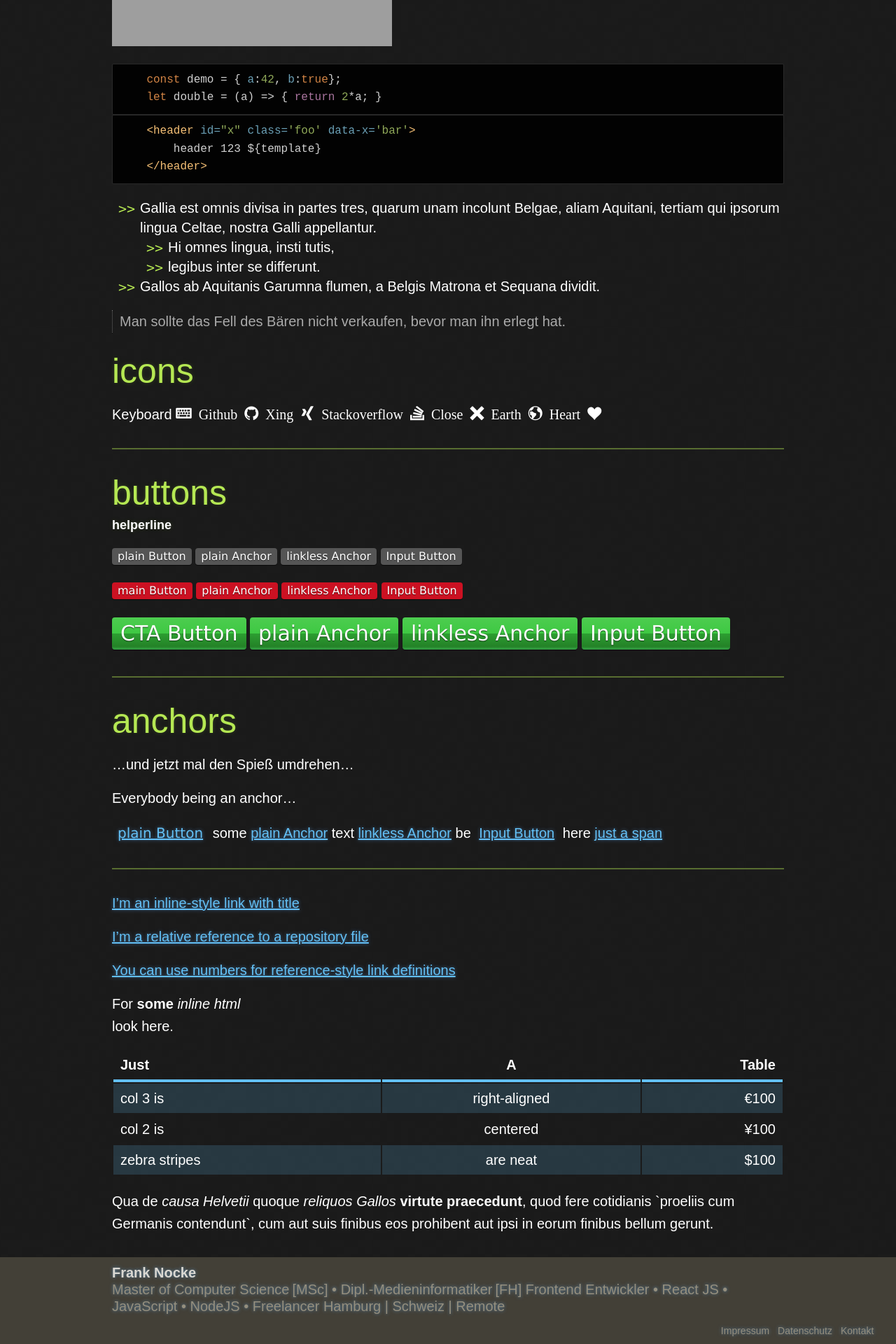
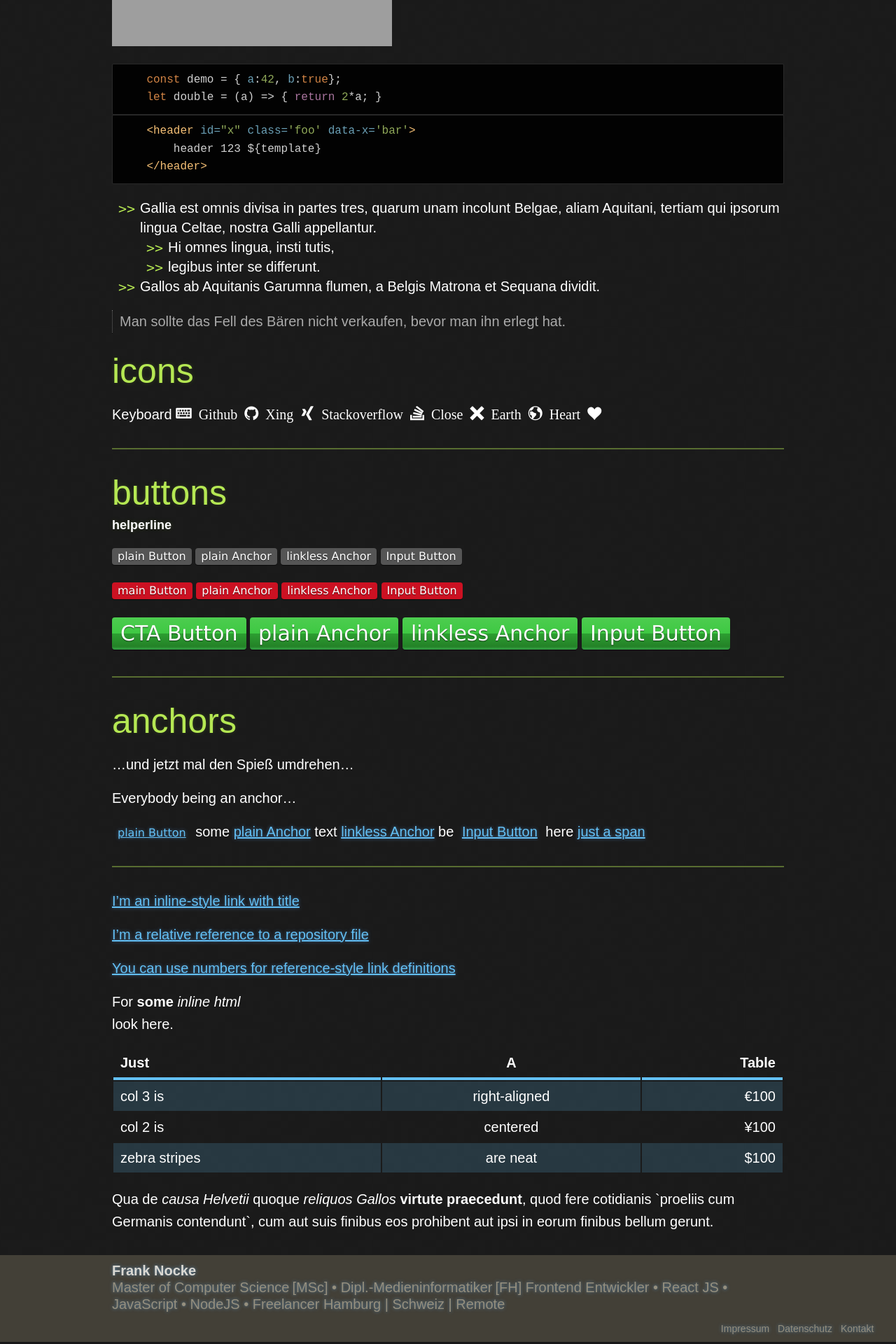
Before and after one commit to nocke/jekyll.nocke.de, a Jekyll site: the page built from _pages/parcours.md, in a window 1280 px wide. Shown: the part 2725-4645 px from the top of the page at 70% size. Built offline with Jekyll 4.4.1, drawn with Linux system fonts in a browser that asks for light colours; some web fonts are replaced.

Commit message:
(maybe) fixing S2 link size 'inherit'

```diff
--- a/_sass/button.sass
+++ b/_sass/button.sass
@@ -73,7 +73,7 @@ a, button.anchor, input.anchor, .anchor   // be so explicit for precedence
   text-shadow: none
   box-shadow: none
   border: none
-  font-size: inherit
+  // gives trouble on S2 Tablet (and only there…) font-size: inherit
 
   // style
   display: inline-block
```
